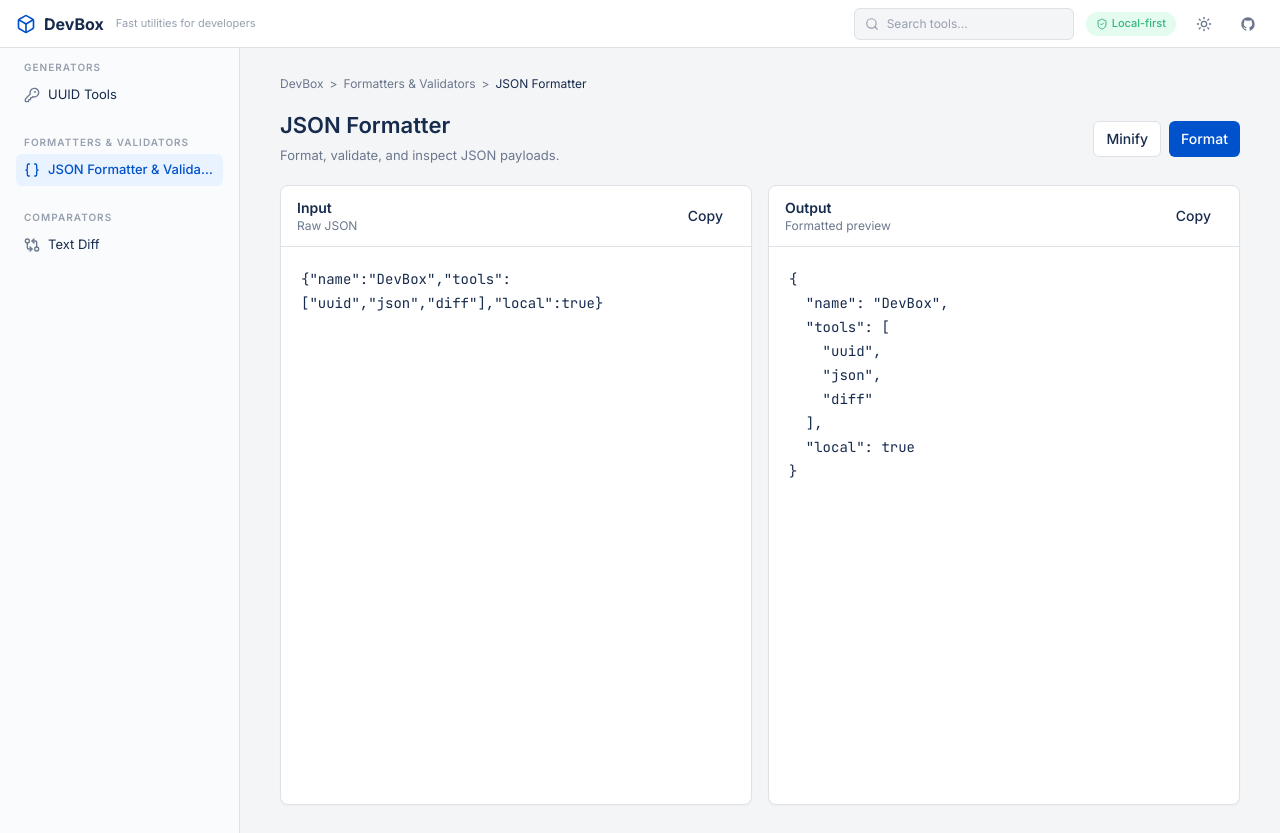
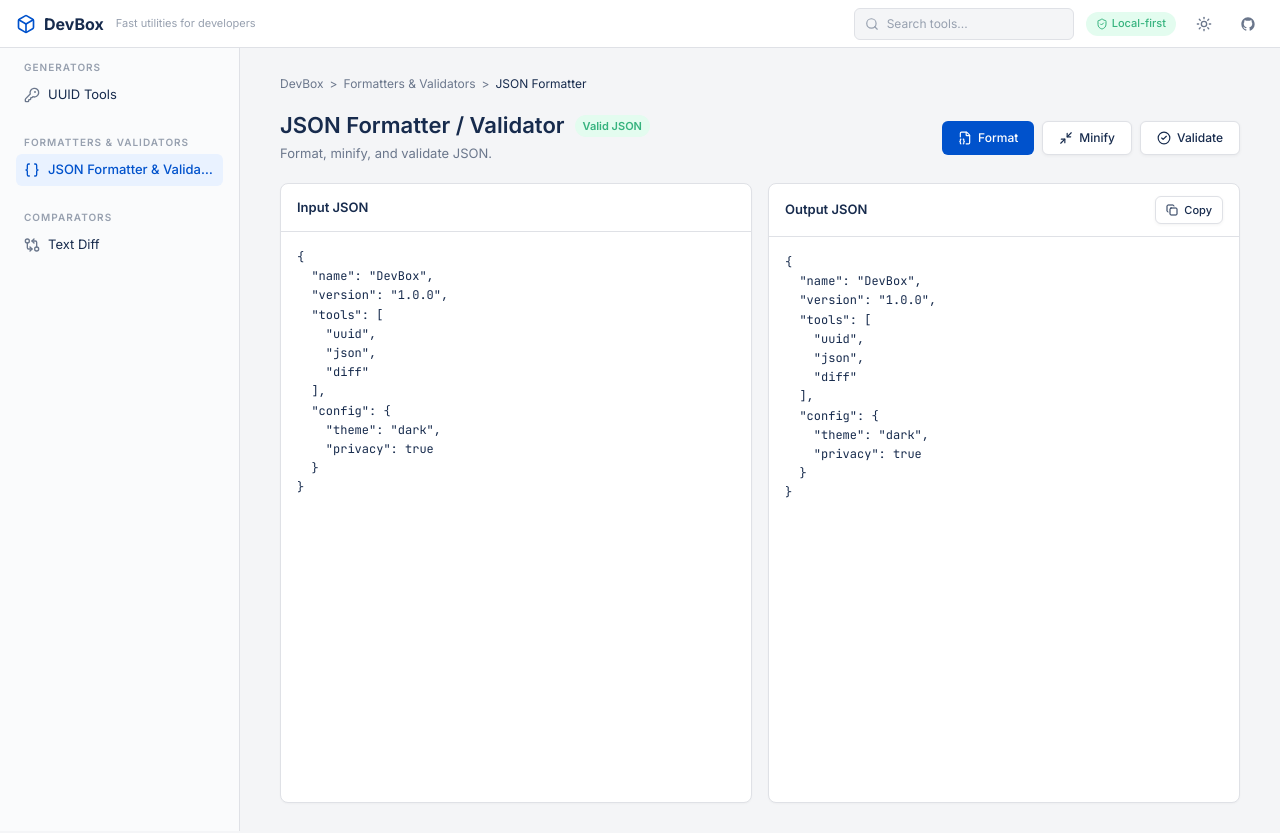
Before and after one commit to YasudaYutaka/devbox, a Next.js app: page /json-formatter in a window 1280 px wide. Built offline with nearby package versions, Linux system fonts and the light colour scheme.

Commit message:
feat: change json formatter design

```diff
--- a/app/ui/json-formatter-view.tsx
+++ b/app/ui/json-formatter-view.tsx
@@ -1,23 +1,52 @@
-import { Breadcrumbs, Button, Card, PageTitle } from "./primitives";
+import { CheckCircle2, Copy, FileJson2, Minimize2 } from "lucide-react";
+import { Breadcrumbs, Card, cx } from "./primitives";
 import { DevBoxShell } from "./shell";
+
+const sampleJson = `{
+  "name": "DevBox",
+  "version": "1.0.0",
+  "tools": [
+    "uuid",
+    "json",
+    "diff"
+  ],
+  "config": {
+    "theme": "dark",
+    "privacy": true
+  }
+}`;
 
 export function JsonFormatterPage() {
   return (
     <DevBoxShell active="json-formatter">
       <Breadcrumbs items={["DevBox", "Formatters & Validators", "JSON Formatter"]} />
-      <PageTitle
-        title="JSON Formatter"
-        subtitle="Format, validate, and inspect JSON payloads."
-        action={
-          <div className="flex gap-2">
-            <Button variant="outline">Minify</Button>
-            <Button>Format</Button>
+      <div className="flex flex-col gap-3 sm:flex-row sm:items-center sm:justify-between">
+        <div className="flex min-w-0 flex-col gap-1">
+          <div className="flex flex-wrap items-center gap-2.5">
+            <h1 className="text-[22px] font-semibold leading-tight tracking-normal text-[var(--text-primary)]">
+              JSON Formatter / Validator
+            </h1>
+            <span className="inline-flex h-[22px] items-center justify-center rounded-full bg-[var(--success-bg)] px-2 text-[11px] font-semibold text-[var(--success)]">
+              Valid JSON
+            </span>
           </div>
-        }
-      />
+          <p className="text-[13px] text-[var(--text-secondary)]">
+            Format, minify, and validate JSON.
+          </p>
+        </div>
+        <div className="flex flex-wrap items-center gap-2">
+          <JsonActionButton icon={FileJson2}>Format</JsonActionButton>
+          <JsonActionButton icon={Minimize2} variant="outline">
+            Minify
+          </JsonActionButton>
+          <JsonActionButton icon={CheckCircle2} variant="outline">
+            Validate
+          </JsonActionButton>
+        </div>
+      </div>
       <div className="grid min-h-[620px] gap-4 lg:grid-cols-2">
-        <EditorPanel title="Input" label="Raw JSON" tone="input" />
-        <EditorPanel title="Output" label="Formatted preview" tone="output" />
+        <EditorPanel title="Input JSON" />
+        <EditorPanel title="Output JSON" showCopy />
       </div>
     </DevBoxShell>
   );
@@ -25,30 +54,50 @@ export function JsonFormatterPage() {
 
 function EditorPanel({
   title,
-  label,
-  tone,
+  showCopy = false,
 }: {
   title: string;
-  label: string;
-  tone: "input" | "output";
+  showCopy?: boolean;
 }) {
-  const code =
-    tone === "input"
-      ? '{"name":"DevBox","tools":["uuid","json","diff"],"local":true}'
-      : '{\n  "name": "DevBox",\n  "tools": [\n    "uuid",\n    "json",\n    "diff"\n  ],\n  "local": true\n}';
-
   return (
     <Card className="flex min-h-[420px] flex-col">
-      <div className="flex items-center justify-between border-b border-[#dfe1e6] px-4 py-3 dark:border-[#30363d]">
-        <div>
-          <h2 className="text-sm font-semibold">{title}</h2>
-          <p className="text-xs text-[#6b778c] dark:text-[#8b949e]">{label}</p>
-        </div>
-        <Button variant="ghost">Copy</Button>
+      <div className="flex min-h-12 items-center justify-between gap-3 border-b border-[var(--border)] px-4 py-3">
+        <h2 className="text-[13px] font-semibold text-[var(--text-primary)]">{title}</h2>
+        {showCopy ? (
+          <button className="inline-flex h-7 items-center justify-center gap-1.5 rounded-md border border-[var(--border)] bg-[var(--bg-surface)] px-2.5 text-[11px] font-medium text-[var(--text-primary)] shadow-[0_1px_3.5px_rgba(0,0,0,0.05)] transition-colors hover:bg-[var(--bg-hover)]">
+            <Copy aria-hidden className="size-3" strokeWidth={2} />
+            Copy
+          </button>
+        ) : null}
       </div>
-      <pre className="min-h-0 flex-1 overflow-auto whitespace-pre-wrap p-5 font-mono text-sm leading-6 text-[#172b4d] dark:text-[#e6edf3]">
-        {code}
+      <pre className="min-h-0 flex-1 overflow-auto whitespace-pre-wrap p-4 font-mono text-xs leading-[1.6] text-[var(--text-primary)]">
+        {sampleJson}
       </pre>
     </Card>
   );
 }
+
+function JsonActionButton({
+  children,
+  icon: Icon,
+  variant = "default",
+}: {
+  children: React.ReactNode;
+  icon: typeof FileJson2;
+  variant?: "default" | "outline";
+}) {
+  return (
+    <button
+      className={cx(
+        "inline-flex h-[34px] items-center justify-center gap-1.5 rounded-md px-4 text-xs font-medium transition-colors",
+        variant === "default" &&
+          "bg-[var(--primary)] text-white hover:bg-[var(--primary-hover)] dark:border dark:border-[var(--border)] dark:bg-[#30363d] dark:text-[#e6edf3] dark:hover:bg-[var(--bg-hover)]",
+        variant === "outline" &&
+          "border border-[var(--border)] bg-[var(--bg-surface)] text-[var(--text-primary)] shadow-[0_1px_3.5px_rgba(0,0,0,0.05)] hover:bg-[var(--bg-hover)]",
+      )}
+    >
+      <Icon aria-hidden className="size-3.5" strokeWidth={2} />
+      {children}
+    </button>
+  );
+}
```
